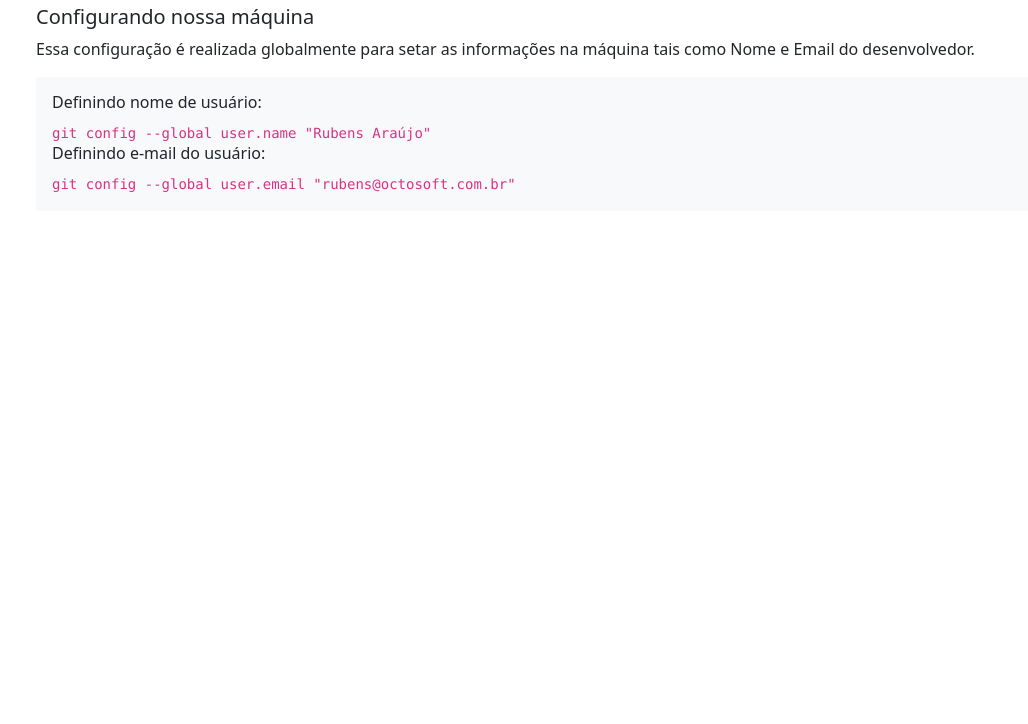
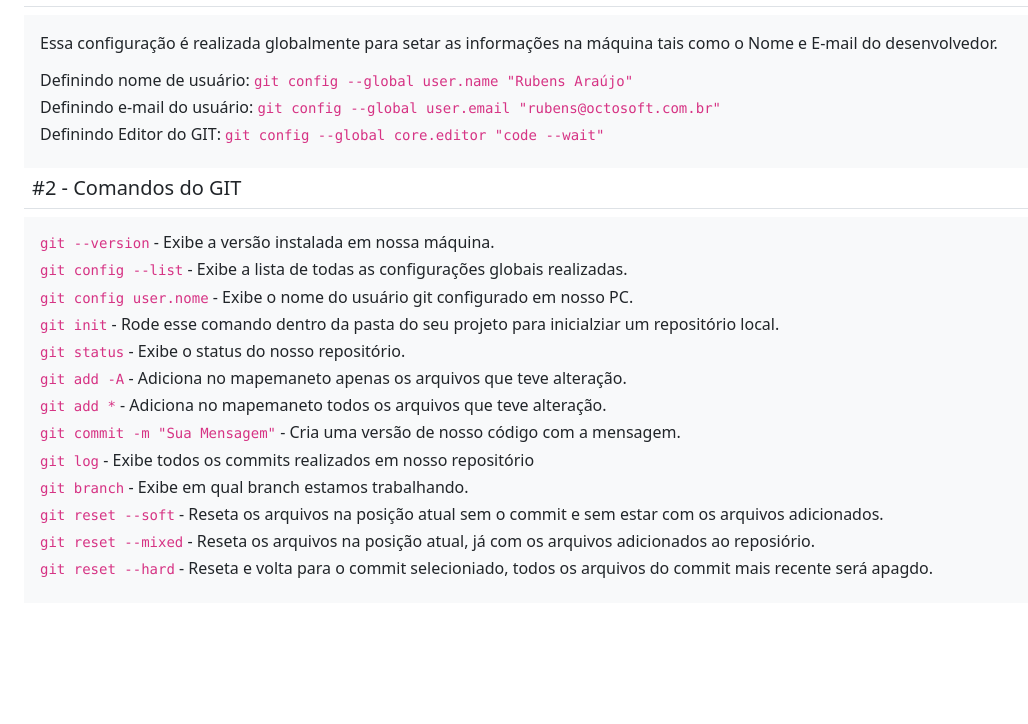
Before and after one commit to RubensAraujoSilva/modulogit, a plain HTML site: page index.html in a window 1280 px wide. Shown: the part 76-800 px from the top of the page, without its empty margins (46-1074 px from the left). Drawn offline with nearby package versions, Linux system fonts and the light colour scheme.

Commit message:
Realizando nosso segundo commit

```diff
--- a/index.html
+++ b/index.html
@@ -4,34 +4,70 @@
 <head>
     <meta charset="utf-8">
     <meta name="viewport" content="width=device-width, initial-scale=1">
-    <link href="https://cdn.jsdelivr.net/npm/bootstrap@5.0.0-beta3/dist/css/bootstrap.min.css" rel="stylesheet" integrity="sha384-eOJMYsd53ii+scO/bJGFsiCZc+5NDVN2yr8+0RDqr0Ql0h+rP48ckxlpbzKgwra6" crossorigin="anonymous">
+    <link href="https://cdn.jsdelivr.net/npm/bootstrap@5.0.0-beta3/dist/css/bootstrap.min.css" rel="stylesheet"
+        integrity="sha384-eOJMYsd53ii+scO/bJGFsiCZc+5NDVN2yr8+0RDqr0Ql0h+rP48ckxlpbzKgwra6" crossorigin="anonymous">
     <title>Módulo GIT</title>
 </head>
 
 <body>
     <div class="container">
-        <h1>Módulo do Git</h1>
-        <hr>
-        <h5>Configurando nossa máquina</h5>
-        <p>Essa configuração é realizada globalmente para setar as informações na máquina tais como Nome e Email do desenvolvedor.</p>
+        <h3 class="text-center">Trabalhando com versionamento</h3>
 
-        <div class="bg-light p-3">
-            <h6>Definindo nome de usuário: </h6>
-            <code> git config --global user.name "Rubens Araújo"</code>
-
-            <h6>Definindo e-mail do usuário:</h6>
-            <code>git config --global user.email "rubens@octosoft.com.br" </code>
+        <div class="row">
+            <h5 class="border-bottom p-2">#1 - Configuração da Máquina </h5>
+            <div class="bg-light p-3">
+                <p>Essa configuração é realizada globalmente para setar as informações na máquina tais como o Nome e E-mail do desenvolvedor. </p>
+                <h6> Definindo nome de usuário: <code> git config --global user.name "Rubens Araújo"</code></h6>
+                <h6> Definindo e-mail do usuário: <code>git config --global user.email "rubens@octosoft.com.br" </code></h6>
+                <h6> Definindo Editor do GIT: <code>git config --global core.editor "code --wait" </code> </h6>
+            </div>
         </div>
 
-
+        <div class="row">
+            <h5 class="border-bottom p-2">#2 - Comandos do GIT</h5>
+            <div class="bg-light p-3">
+                <h6><code> git --version</code> - Exibe a versão instalada em nossa máquina.</h6>
+                <h6><code> git config --list</code> - Exibe a lista de todas as configurações globais realizadas.</h6>
+                <h6><code> git config user.nome</code> - Exibe o nome do usuário git configurado em nosso PC.</h6>
+                <h6><code> git init</code> - Rode esse comando dentro da pasta do seu projeto para inicialziar um repositório local.</h6>
+                <h6><code> git status</code> - Exibe o status do nosso repositório.</h6>
+                <h6><code> git add -A</code> - Adiciona no mapemaneto apenas os arquivos que teve alteração.</h6>
+                <h6><code> git add *</code> - Adiciona no mapemaneto todos os arquivos que teve alteração.</h6>
+                <h6><code> git commit -m "Sua Mensagem"</code> - Cria uma versão de nosso código com a mensagem.</h6>
+                <h6><code> git log</code> - Exibe todos os commits realizados em nosso repositório</h6>
+                <h6><code> git branch</code> - Exibe em qual branch estamos trabalhando.</h6>
+                <h6><code> git reset --soft</code> - Reseta os arquivos na posição atual sem o commit e sem estar com os arquivos adicionados.</h6>
+                <h6><code> git reset --mixed</code> - Reseta os arquivos na posição atual, já com os arquivos adicionados ao reposiório.</h6>
+                <h6><code> git reset --hard</code> - Reseta e volta para o commit selecioniado, todos os arquivos do commit mais recente será apagdo.</h6>
+            </div>
+        </div>
 
     </div>
 
 
 
-    <script src="https://cdn.jsdelivr.net/npm/bootstrap@5.0.0-beta3/dist/js/bootstrap.bundle.min.js" integrity="sha384-JEW9xMcG8R+pH31jmWH6WWP0WintQrMb4s7ZOdauHnUtxwoG2vI5DkLtS3qm9Ekf" crossorigin="anonymous"></script>
-    <script src="https://cdn.jsdelivr.net/npm/@popperjs/core@2.9.1/dist/umd/popper.min.js" integrity="sha384-SR1sx49pcuLnqZUnnPwx6FCym0wLsk5JZuNx2bPPENzswTNFaQU1RDvt3wT4gWFG" crossorigin="anonymous"></script>
-<script src="https://cdn.jsdelivr.net/npm/bootstrap@5.0.0-beta3/dist/js/bootstrap.min.js" integrity="sha384-j0CNLUeiqtyaRmlzUHCPZ+Gy5fQu0dQ6eZ/xAww941Ai1SxSY+0EQqNXNE6DZiVc" crossorigin="anonymous"></script>
 
+
+
+
+
+
+
+
+
+
+
+
+
+
+    <script src="https://cdn.jsdelivr.net/npm/bootstrap@5.0.0-beta3/dist/js/bootstrap.bundle.min.js"
+        integrity="sha384-JEW9xMcG8R+pH31jmWH6WWP0WintQrMb4s7ZOdauHnUtxwoG2vI5DkLtS3qm9Ekf"
+        crossorigin="anonymous"></script>
+    <script src="https://cdn.jsdelivr.net/npm/@popperjs/core@2.9.1/dist/umd/popper.min.js"
+        integrity="sha384-SR1sx49pcuLnqZUnnPwx6FCym0wLsk5JZuNx2bPPENzswTNFaQU1RDvt3wT4gWFG"
+        crossorigin="anonymous"></script>
+    <script src="https://cdn.jsdelivr.net/npm/bootstrap@5.0.0-beta3/dist/js/bootstrap.min.js"
+        integrity="sha384-j0CNLUeiqtyaRmlzUHCPZ+Gy5fQu0dQ6eZ/xAww941Ai1SxSY+0EQqNXNE6DZiVc"
+        crossorigin="anonymous"></script>
 </body>
 </html>
```
Also changed, not shown: style.css (added), 1 other file.
